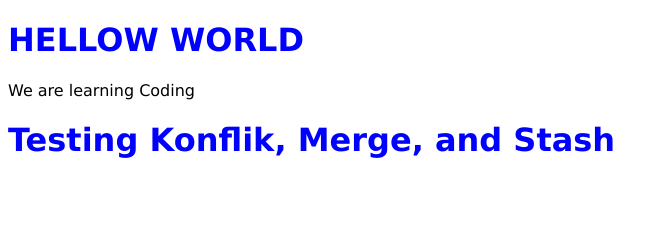
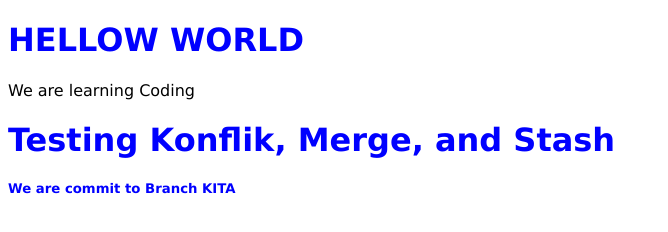
Before and after one commit to yogamhd/projectgit, a plain HTML site: page index.html in a window 1280 px wide. Shown: the whole page, without its empty margins (0-668 px from the left). Drawn offline with Linux system fonts and the light colour scheme.

Commit message:
Add branch kita

```diff
--- a/index.html
+++ b/index.html
@@ -20,5 +20,6 @@
     <h1>HELLOW WORLD</h1>
     <p>We are learning Coding</p>
     <h1>Testing Konflik, Merge, and Stash</h1>
+    <h5>We are commit to Branch KITA </h5>
 </body>
 </html>
```
